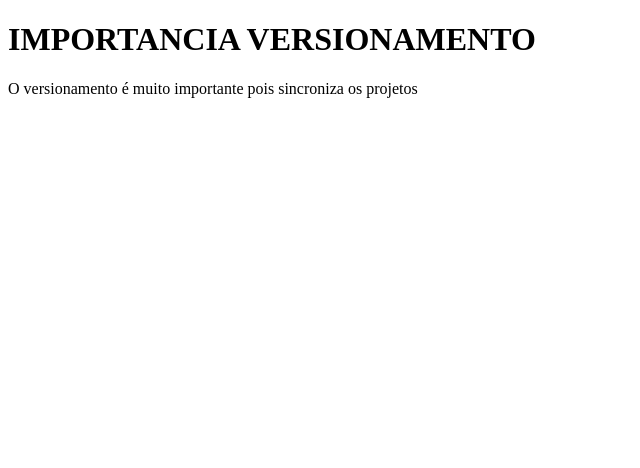
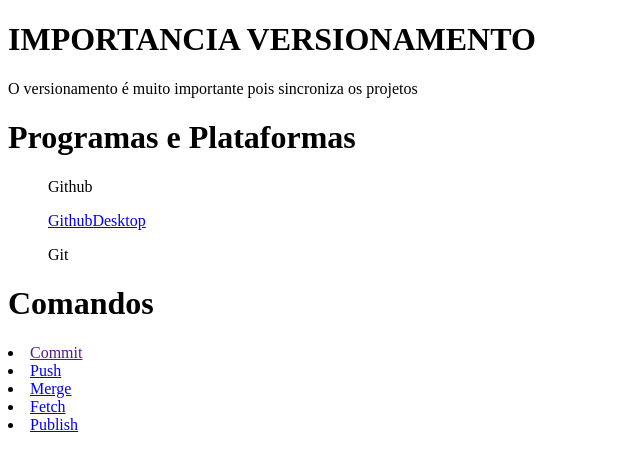
Before and after one commit to rafaelygomesifpr/Versionamento1, a plain HTML site: page index.html in a window 1280 px wide. Shown: the whole page, without its empty margins (0-640 px from the left). Drawn offline with Linux system fonts and the light colour scheme.

Commit message:
programas e platafromas e commit
plataforma e comandos

```diff
--- a/index.html
+++ b/index.html
@@ -8,5 +8,15 @@
 <body>
     <h1>IMPORTANCIA VERSIONAMENTO </h1>
     <p>O versionamento é muito importante pois sincroniza os projetos </p>
+    <h1>Programas e Plataformas</h1>
+    <ol><a href="https://github.com/"></a>Github</ol>
+    <ol><a href="https://desktop.github.com/download/">GithubDesktop</ol>
+    <ol><a href="https://git-scm.com/downloads"></a>Git</ol>
+    <h1>Comandos</h1>
+    <li><a href="">Commit</a></li>
+        <li><a href="../Versionamento1/push.html">Push</a></li>
+        <li><a href="../Versionamento1/merge.html">Merge</a></li>
+        <li><a href="../Versionamento1/fetch.html">Fetch</a></li>
+        <li><a href="../Versionamento1/publish.html">Publish</a></li>
 </body>
 </html>
```
Also changed, not shown: commit.html (added, +13 -0 lines), fetch.html (added, +12 -0 lines), merge.html (added, +11 -0 lines), publish.html (added), push.html (added).
